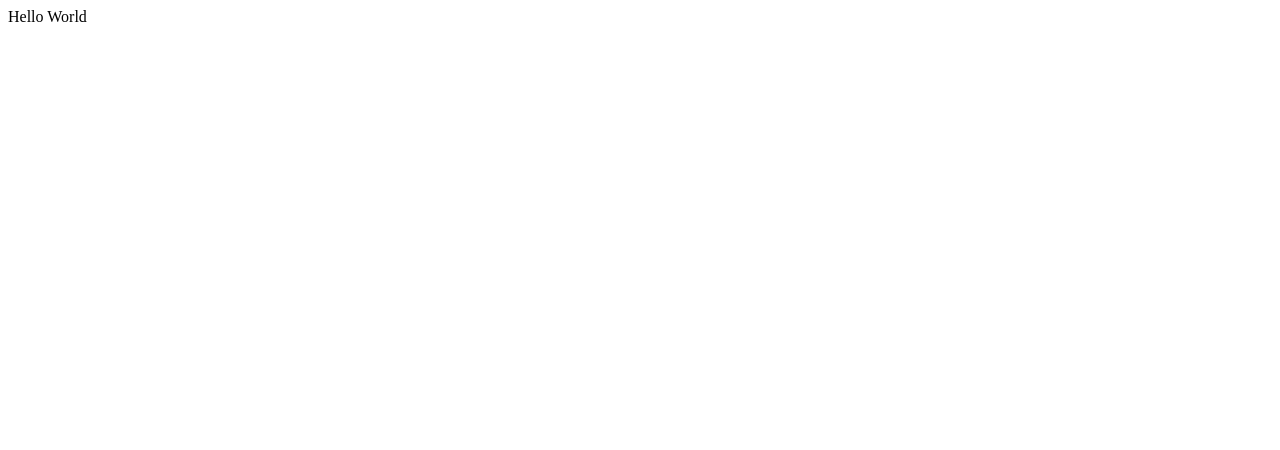
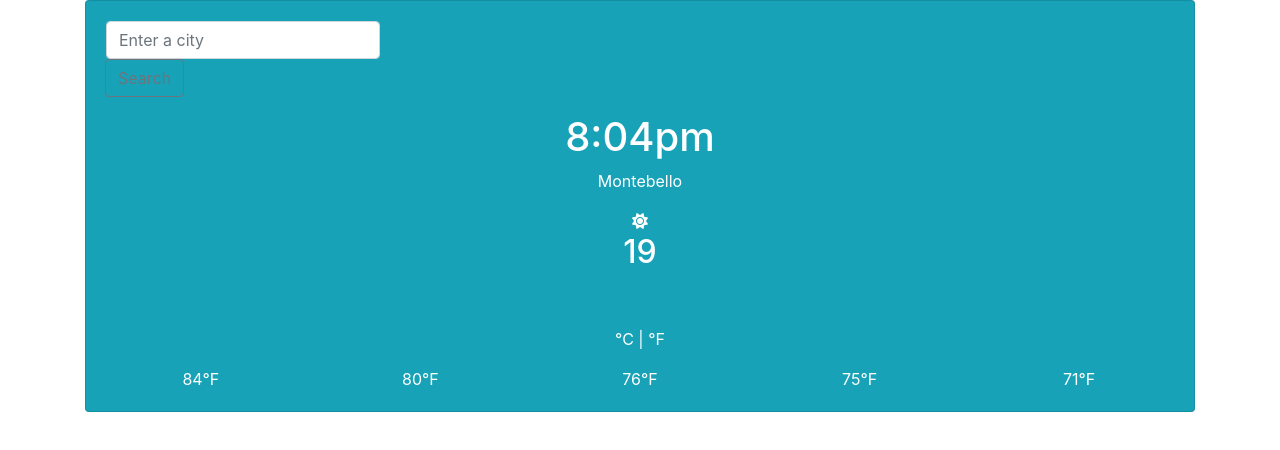
Before and after one commit to respinoza94/weather-app-project, a plain HTML site: page index.html in a window 1280 px wide. Drawn offline with nearby package versions, Linux system fonts and the light colour scheme.

Commit message:
Updated index.html

```diff
--- a/index.html
+++ b/index.html
@@ -1,11 +1,75 @@
 <!DOCTYPE html>
-<html lang="en">
+<html>
   <head>
+    <title>Weather App</title>
     <meta charset="UTF-8" />
-    <meta name="viewport" content="width=device-width, initial-scale=1.0" />
-    <title>Document</title>
+    <link href="src/styles.css" />
+    <link
+      rel="stylesheet"
+      href="https://cdn.jsdelivr.net/npm/bootstrap@4.5.3/dist/css/bootstrap.min.css"
+      integrity="sha384-TX8t27EcRE3e/ihU7zmQxVncDAy5uIKz4rEkgIXeMed4M0jlfIDPvg6uqKI2xXr2"
+      crossorigin="anonymous"
+    />
+    <script src="https://cdn.jsdelivr.net/npm/axios/dist/axios.min.js"></script>
+    <link rel="stylesheet" href="src/styles.css" />
+    <link
+      href="https://fonts.googleapis.com/css2?family=Work+Sans:wght@300&display=swap"
+      rel="stylesheet"
+    />
+    <script
+      src="https://kit.fontawesome.com/f43137cc3f.js"
+      crossorigin="anonymous"
+    ></script>
   </head>
+
   <body>
-    Hello World
+    <div class="container">
+      <div class="card text-white text-center bg-info mb-3">
+        <div class="card-body">
+          <div class="input-group mb-3">
+            <form id="search-form">
+              <input
+                type="text"
+                class="form-control"
+                placeholder="Enter a city"
+                aria-label="Recipient's username"
+                aria-describedby="button-addon2"
+                id="user-city"
+              />
+
+              <div class="input-group-append">
+                <button
+                  class="btn btn-outline-secondary"
+                  type="button"
+                  id="button-addon2"
+                >
+                  Search
+                </button>
+              </div>
+            </form>
+          </div>
+
+          <h1>8:04pm</h1>
+          <p id="city">Montebello</p>
+
+          <div class="emoji">
+            <i class="fas fa-sun"></i>
+          </div>
+          <h2 id="temperature">19</h2>
+          <br /><br />
+
+          <p id="units">°C | °F</p>
+
+          <div class="row">
+            <div class="col sm md-auto">84°F</div>
+            <div class="col sm md-auto">80°F</div>
+            <div class="col sm md-auto">76°F</div>
+            <div class="col sm md-auto">75°F</div>
+            <div class="col sm md-auto">71°F</div>
+          </div>
+        </div>
+      </div>
+    </div>
+    <script src="src/index.js"></script>
   </body>
 </html>
```
